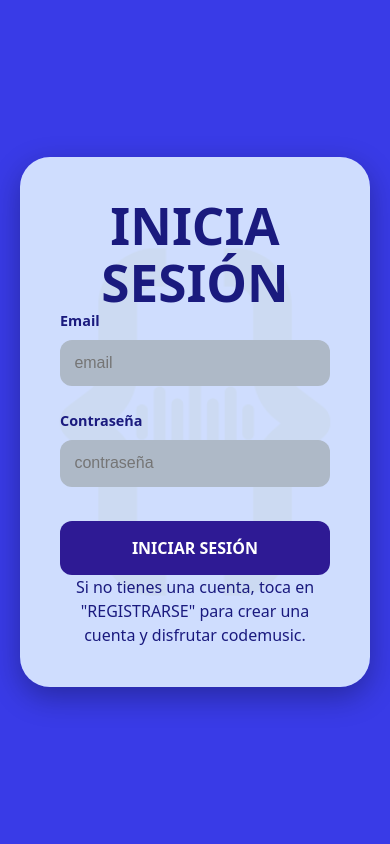
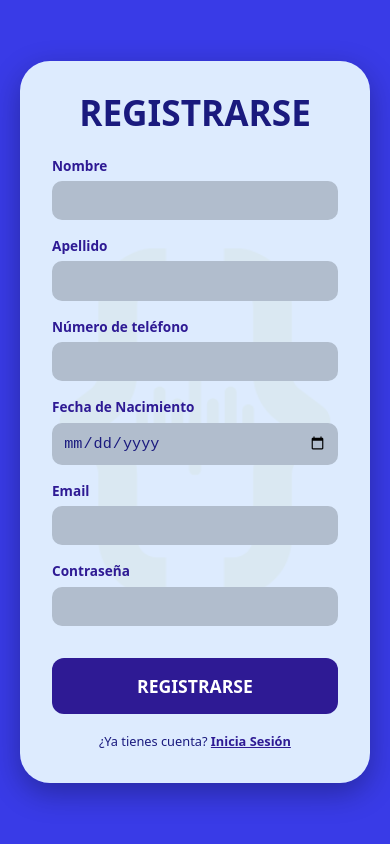
Before and after one commit to liamgalvan8/proyecto2-grupo4, a React (Vite) app: page /registro in a window 390 px wide. Built offline with nearby package versions, Linux system fonts and the light colour scheme.

Commit message:
Registro funcional y responsivo

```diff
--- a/package.json
+++ b/package.json
@@ -12,7 +12,8 @@
   "dependencies": {
     "react": "^19.2.0",
     "react-dom": "^19.2.0",
-    "react-router": "^7.11.0"
+    "react-router": "^7.11.0",
+    "react-router-dom": "^7.11.0"
   },
   "devDependencies": {
     "@eslint/js": "^9.39.1",
--- a/src/App.jsx
+++ b/src/App.jsx
@@ -1,7 +1,19 @@
-import Login from './components/Login/Login.jsx'
+import { BrowserRouter, Routes, Route } from 'react-router-dom';
+import Login from './components/Login/Login.jsx';
+import Registro from './components/Registro/Registro.jsx';
 
 function App() {
-  return <Login />
+  return (
+    <BrowserRouter>
+      <Routes>
+        {/* Esta ruta "/" siempre mostrará el Login al principio */}
+        <Route path="/" element={<Login />} />
+
+        {/* Esta ruta "/registro" es la que queremos ver ahora */}
+        <Route path="/registro" element={<Registro />} />
+      </Routes>
+    </BrowserRouter>
+  );
 }
 
-export default App
+export default App;
--- a/src/components/Login/Login.jsx
+++ b/src/components/Login/Login.jsx
@@ -1,4 +1,5 @@
-import './styles.css'
+import { Link } from 'react-router-dom'; // Importación necesaria
+import './styles.css';
 
 export default function Login() {
     return (
@@ -32,10 +33,11 @@ export default function Login() {
                 </form>
                 <div className="register">
                     Si no tienes una cuenta, toca en
-                    <span className="register-link"> "REGISTRARSE" </span>
+                    {/* Cambiamos span por Link para que sea funcional */}
+                    <Link to="/registro" className="register-link"> "REGISTRARSE" </Link>
                     para crear una cuenta y disfrutar codemusic.
                 </div>
             </div>
         </main>
-    )
+    );
 }
--- /dev/null
+++ b/src/components/Registro/Registro.css
@@ -0,0 +1,100 @@
+* {
+    box-sizing: border-box;
+    margin: 0;
+    padding: 0;
+}
+
+.registro-bg {
+    width: 100vw;
+    min-height: 100vh;
+    background-image: url('../../assets/images/fondo.png');
+    background-size: cover;
+    background-position: center;
+    background-repeat: no-repeat;
+    display: flex;
+    align-items: center;
+    justify-content: center;
+    padding: 20px;
+}
+
+
+.card-registro {
+    background: rgba(230, 245, 255, 0.95);
+    padding: 2rem;
+    border-radius: 30px;
+    width: 100%;
+    max-width: 450px;
+    box-shadow: 0 10px 30px rgba(0, 0, 0, 0.3);
+    text-align: center;
+    color: #1a1a7e;
+}
+
+.card-registro h1 {
+    font-size: 2.2rem;
+    margin-bottom: 1.5rem;
+    font-weight: bold;
+    text-transform: uppercase;
+}
+
+
+.input-group {
+    text-align: left;
+    margin-bottom: 1rem;
+}
+
+.card-registro label {
+    display: block;
+    margin-bottom: 0.3rem;
+    font-weight: bold;
+    font-size: 0.85rem;
+    color: #2e1a94;
+}
+
+
+.card-registro input {
+    width: 100%;
+    padding: 0.7rem;
+    border-radius: 10px;
+    border: none;
+    background-color: #b1bdcd;
+    color: #1a1a7e;
+    font-size: 0.95rem;
+    outline: none;
+}
+
+.card-registro input:focus {
+    background-color: #a1adbd;
+    box-shadow: 0 0 5px rgba(46, 26, 148, 0.3);
+}
+
+.card-registro button {
+    width: 100%;
+    padding: 1rem;
+    background-color: #2e1a94;
+    color: white;
+    border: none;
+    border-radius: 12px;
+    font-weight: bold;
+    font-size: 1.1rem;
+    cursor: pointer;
+    margin-top: 1rem;
+    transition: background 0.3s;
+}
+
+.card-registro button:hover {
+    background-color: #1a1a7e;
+}
+
+/* Texto inferior y link al Login */
+.login-link {
+    margin-top: 1.2rem;
+    font-size: 0.8rem;
+    line-height: 1.4;
+}
+
+.login-link span {
+    color: #2e1a94;
+    font-weight: bold;
+    text-decoration: underline;
+    cursor: pointer;
+}
--- /dev/null
+++ b/src/components/Registro/Registro.jsx
@@ -0,0 +1,78 @@
+import { useState } from 'react';
+import { useNavigate, Link } from 'react-router-dom';
+import './registro.css';
+
+export default function Registro() {
+    const navigate = useNavigate();
+
+
+    const [formData, setFormData] = useState({
+        nombre: '',
+        apellido: '',
+        telefono: '',
+        fechaNacimiento: '',
+        email: '',
+        password: '',
+        rol: 'invitado'
+    });
+
+    const handleChange = (e) => {
+        setFormData({
+            ...formData,
+            [e.target.name]: e.target.value
+        });
+    };
+
+    const handleSubmit = (e) => {
+        e.preventDefault();
+        const usuariosViejos = JSON.parse(localStorage.getItem('usuarios')) || [];
+
+        if (usuariosViejos.find(u => u.email === formData.email)) {
+            return alert('Este correo ya existe');
+        }
+
+        usuariosViejos.push(formData);
+        localStorage.setItem('usuarios', JSON.stringify(usuariosViejos));
+        alert('¡Registro exitoso!');
+        navigate('/');
+    };
+
+    return (
+        <main className="registro-bg"> {/* Fondo completo y responsivo */}
+            <div className="card-registro">
+                <h1>REGISTRARSE</h1>
+                <form onSubmit={handleSubmit}>
+                    <div className="input-group">
+                        <label>Nombre</label>
+                        <input name="nombre" type="text" onChange={handleChange} required />
+                    </div>
+                    <div className="input-group">
+                        <label>Apellido</label>
+                        <input name="apellido" type="text" onChange={handleChange} required />
+                    </div>
+                    {/* Campos nuevos para cumplir con el diseño */}
+                    <div className="input-group">
+                        <label>Número de teléfono</label>
+                        <input name="telefono" type="tel" onChange={handleChange} required />
+                    </div>
+                    <div className="input-group">
+                        <label>Fecha de Nacimiento</label>
+                        <input name="fechaNacimiento" type="date" onChange={handleChange} required />
+                    </div>
+                    <div className="input-group">
+                        <label>Email</label>
+                        <input name="email" type="email" onChange={handleChange} required />
+                    </div>
+                    <div className="input-group">
+                        <label>Contraseña</label>
+                        <input name="password" type="password" onChange={handleChange} required minLength="8" />
+                    </div>
+                    <button type="submit">REGISTRARSE</button>
+                </form>
+                <div className="login-link">
+                    ¿Ya tienes cuenta? <Link to="/"><span>Inicia Sesión</span></Link>
+                </div>
+            </div>
+        </main>
+    );
+}
```
Also changed, not shown: 1 other file (tests, documents, lock files or other folders).
